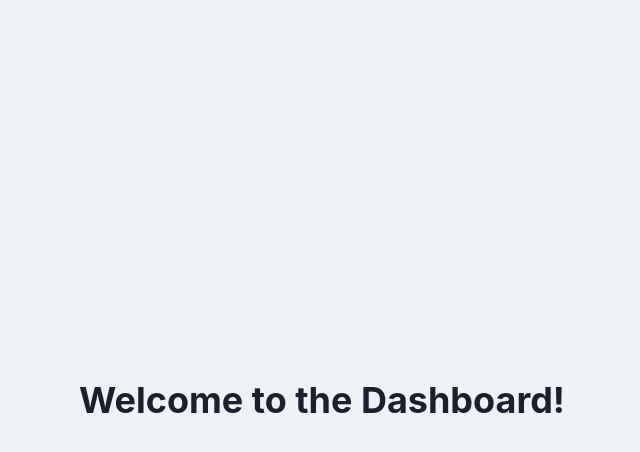
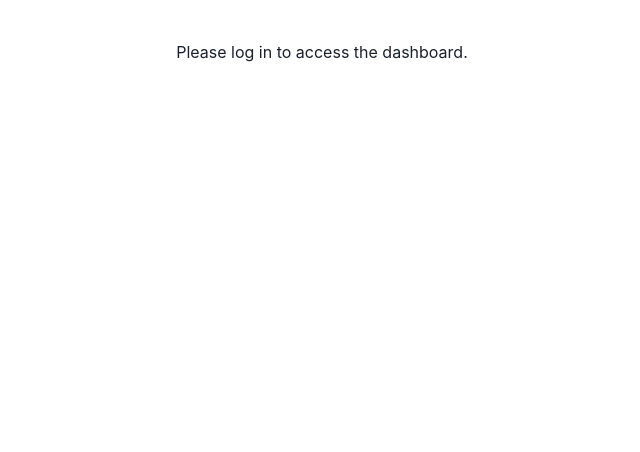
Before and after one commit to mapedersen/LMS.Frontend, a React (Vite) app: page /dashboard in a window 1280 px wide. Shown: the top 452 px of the page, without its empty margins (318-958 px from the left). Built offline with nearby package versions, Linux system fonts and the light colour scheme.

Commit message:
Init conditinoal rendering of dashboard based on user role

```diff
--- a/src/pages/Dashboard.tsx
+++ b/src/pages/Dashboard.tsx
@@ -1,12 +1,28 @@
-// src/Dashboard.tsx
-import { Box, Text } from "@chakra-ui/react";
+import StudentDashboard from "../components/StudentDasbhoard";
+import TeacherDashboard from "../components/TeacherDashboard";
+import { useAuth } from "../context/authContext";
+import { Box, Text, Heading, VStack } from "@chakra-ui/react";
 
 const Dashboard = () => {
+  const { user } = useAuth();
+  console.log(user);
+
+  if (!user) {
+    return (
+      <Box textAlign="center" mt={10}>
+        <Text>Please log in to access the dashboard.</Text>
+      </Box>
+    ); // Handle unauthorized access
+  }
+
   return (
-    <Box display="flex" alignItems="center" justifyContent="center" height="100vh" bg="gray.100">
-      <Text fontSize="4xl" fontWeight="bold">
-        Welcome to the Dashboard!
-      </Text>
+    <Box p={5}>
+      <Heading mb={4}>Dashboard</Heading>
+      <VStack spacing={4} align="start">
+        {user.role === "Teacher" && <TeacherDashboard />}
+        {user.role === "Student" && <StudentDashboard />}
+        {/* Additional role checks as necessary */}
+      </VStack>
     </Box>
   );
 };
```
